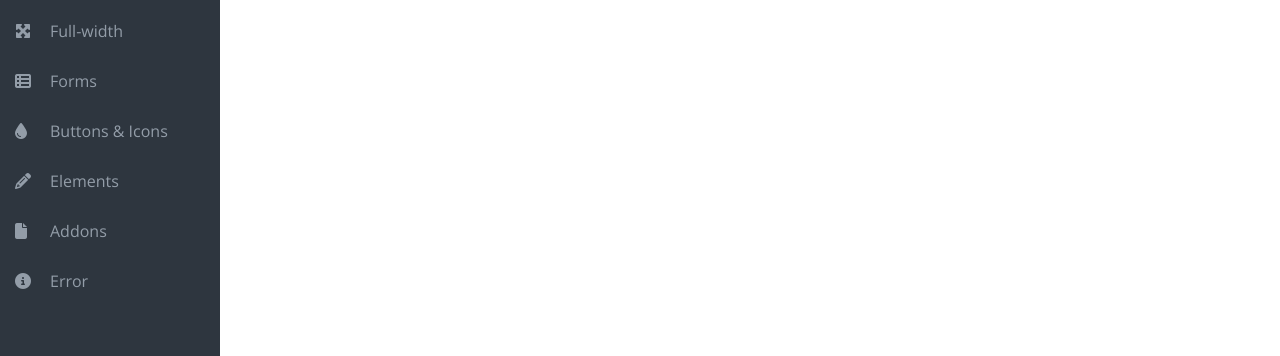
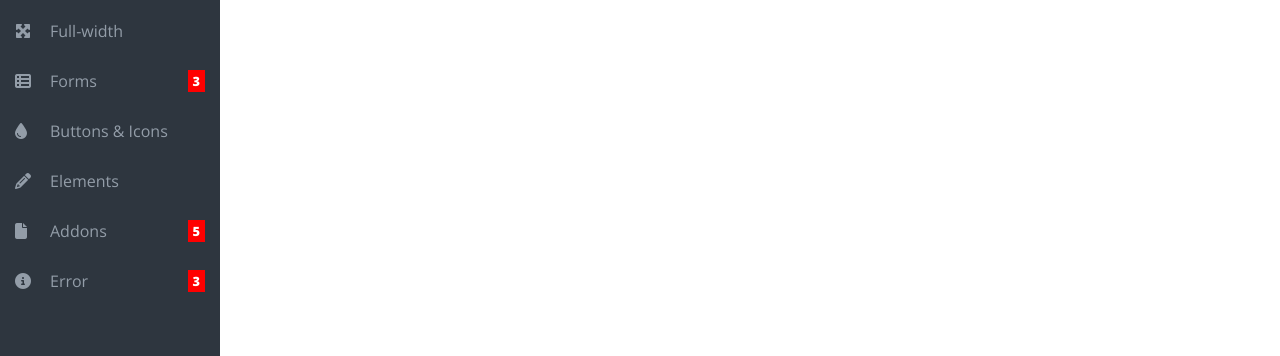
Before and after one commit to BGZStephen/matrix-website, an Angular app: page /dashboard in a window 1280 px wide. Shown: the part 274-630 px from the top of the page. Built offline with nearby package versions, Linux system fonts and the light colour scheme.

Commit message:
fixed max-height bug with navbar & added submenu length indicators

```diff
--- a/src/app/modules/dashboard/components/dashboard-navbar/dashboard-navbar.component.html
+++ b/src/app/modules/dashboard/components/dashboard-navbar/dashboard-navbar.component.html
@@ -39,12 +39,22 @@
         <div class="top-level-item-content" (click)="setActiveSubmenu(5)">
           <i class="fa fa-th-list"></i>
           <p class="item-header">Forms</p>
+          <p class="notification-highlight">3</p>
         </div>
         <ul class="second-level-nav" [ngStyle]="submenuStyle(5)">
           <li class="second-level-item">
             <div class="second-level-item-content">
-              <i class="fa fa-th-list"></i>
-              <p class="item-header">Forms</p>
+              <p class="item-header">Basic Form</p>
+            </div>
+          </li>
+          <li class="second-level-item">
+            <div class="second-level-item-content">
+              <p class="item-header">Form with Validation</p>
+            </div>
+          </li>
+          <li class="second-level-item">
+            <div class="second-level-item-content">
+              <p class="item-header">Form with Wizard</p>
             </div>
           </li>
         </ul>
@@ -62,16 +72,67 @@
         </div>
       </li>
       <li class="top-level-item">
-        <div class="top-level-item-content">
+        <div class="top-level-item-content" (click)="setActiveSubmenu(8)">
           <i class="fa fa-file"></i>
           <p class="item-header">Addons</p>
+          <p class="notification-highlight">5</p>
         </div>
+        <ul class="second-level-nav" [ngStyle]="submenuStyle(8)">
+          <li class="second-level-item">
+            <div class="second-level-item-content">
+              <p class="item-header">Dashboard2</p>
+            </div>
+          </li>
+          <li class="second-level-item">
+            <div class="second-level-item-content">
+              <p class="item-header">Gallery</p>
+            </div>
+          </li>
+          <li class="second-level-item">
+            <div class="second-level-item-content">
+              <p class="item-header">Calendar</p>
+            </div>
+          </li>
+          <li class="second-level-item">
+            <div class="second-level-item-content">
+              <p class="item-header">Invoice</p>
+            </div>
+          </li>
+          <li class="second-level-item">
+            <div class="second-level-item-content">
+              <p class="item-header">Chat option</p>
+            </div>
+          </li>
+        </ul>
       </li>
       <li class="top-level-item">
-        <div class="top-level-item-content">
+        <div class="top-level-item-content" (click)="setActiveSubmenu(9)">
           <i class="fa fa-info-circle"></i>
           <p class="item-header">Error</p>
+          <p class="notification-highlight">3</p>
         </div>
+        <ul class="second-level-nav" [ngStyle]="submenuStyle(9)">
+          <li class="second-level-item">
+            <div class="second-level-item-content">
+              <p class="item-header">Error 403</p>
+            </div>
+          </li>
+          <li class="second-level-item">
+            <div class="second-level-item-content">
+              <p class="item-header">Error 404</p>
+            </div>
+          </li>
+          <li class="second-level-item">
+            <div class="second-level-item-content">
+              <p class="item-header">Error 405</p>
+            </div>
+          </li>
+          <li class="second-level-item">
+            <div class="second-level-item-content">
+              <p class="item-header">Error 500</p>
+            </div>
+          </li>
+        </ul>
       </li>
     </ul>
   </div>
--- a/src/app/modules/dashboard/components/dashboard-navbar/dashboard-navbar.component.scss
+++ b/src/app/modules/dashboard/components/dashboard-navbar/dashboard-navbar.component.scss
@@ -123,3 +123,12 @@
     display: none;
   }
 }
+
+.notification-highlight {
+  background: red;
+  color: white;
+  font-size: 0.8em;
+  font-weight: bold;
+  margin-left: auto;
+  padding: 2px 5px;
+}
--- a/src/app/modules/dashboard/components/dashboard-navbar/dashboard-navbar.component.ts
+++ b/src/app/modules/dashboard/components/dashboard-navbar/dashboard-navbar.component.ts
@@ -17,7 +17,7 @@ export class DashboardNavbarComponent implements OnInit {
       return {'min-height': '35px', 'max-height': '35px'}
     } else {
       const height = document.getElementsByClassName('top-level-nav')[0].children.length * 35 + 'px'
-      return {'min-height': height, 'max-height': 'auto'}
+      return {'min-height': height, 'max-height': '100vh'}
     }
   }
 
```
